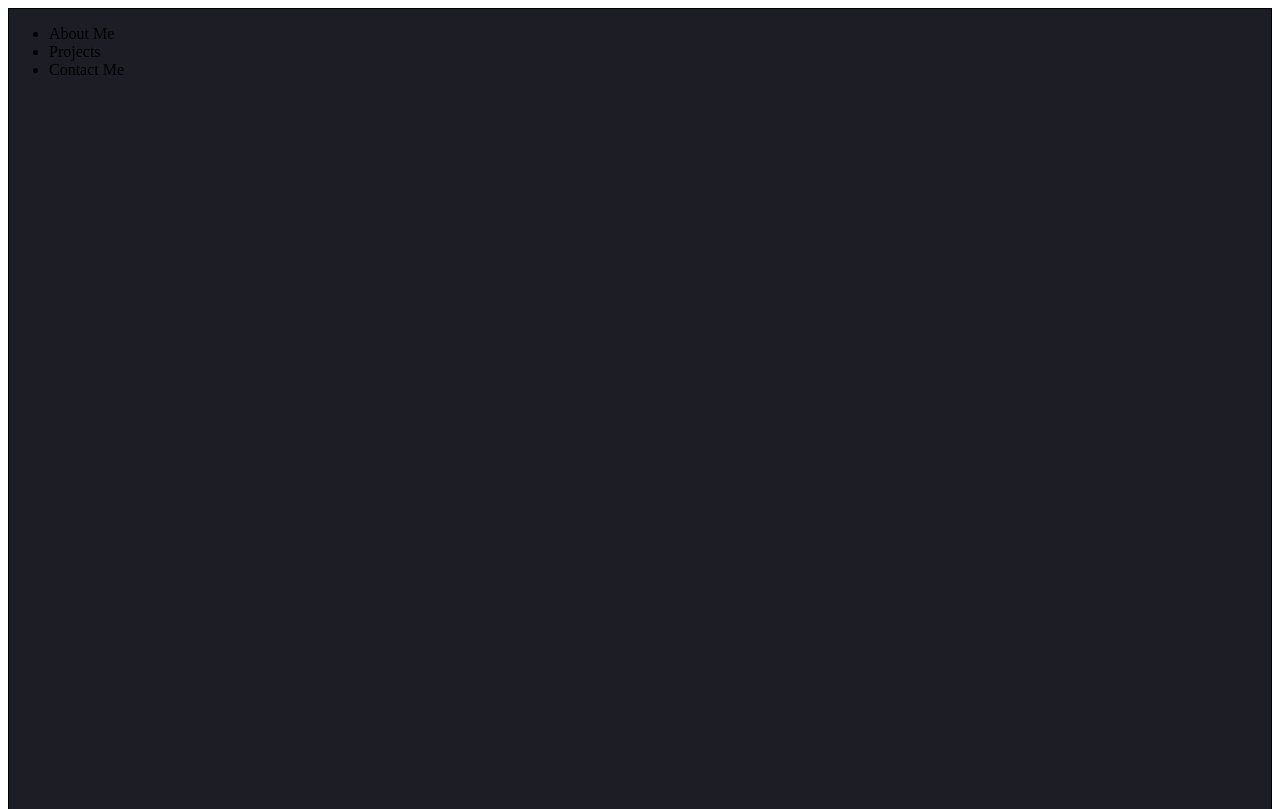
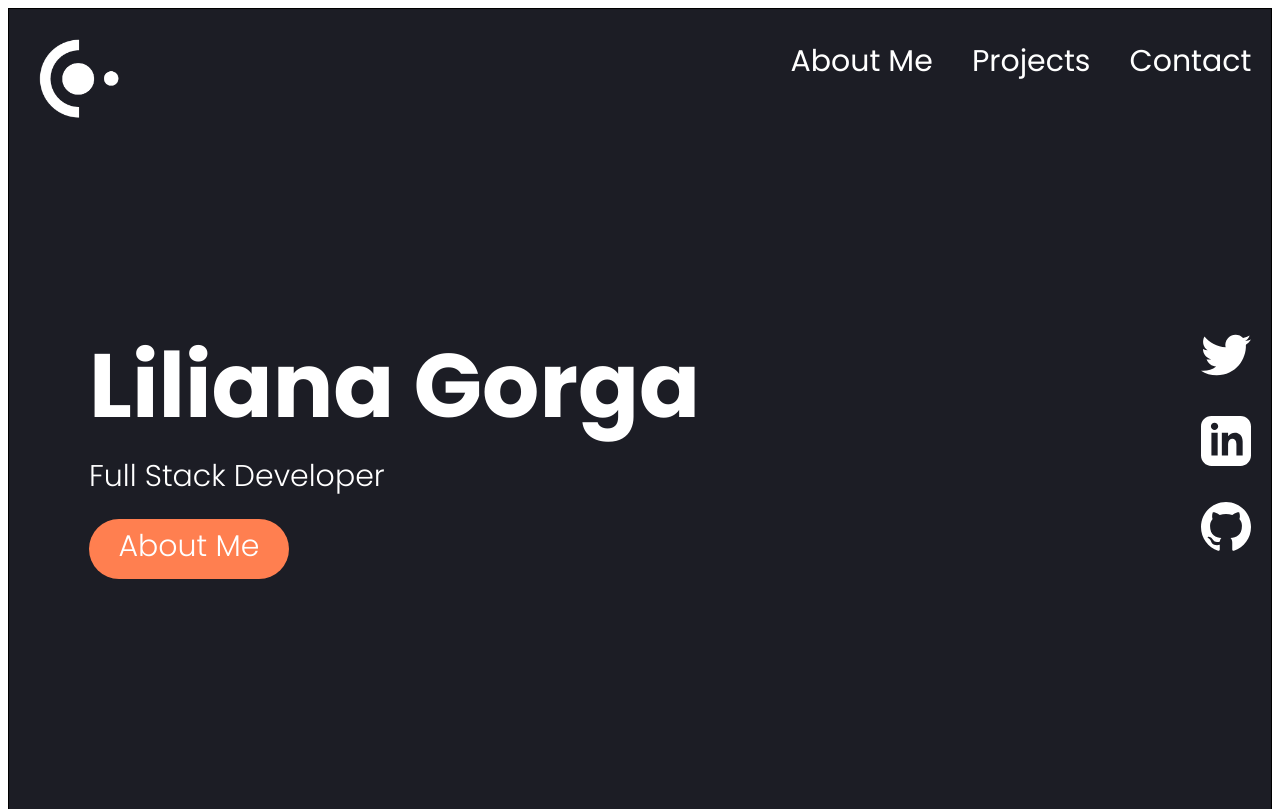
Before and after one commit to lilianagorga/portfolio-2, a website: page dist/index.html in a window 1280 px wide. Shown: the top 809 px of the page. Drawn offline with Linux system fonts and the light colour scheme.

Commit message:
finished nav and added both personal and social logos

```diff
--- a/dist/index.html
+++ b/dist/index.html
@@ -6,16 +6,38 @@
     <meta name="viewport" content="width=device-width, initial-scale=1.0">
     <title>portfolio-4</title>
     <link rel="stylesheet" href="style.css">
+    <link rel="preconnect" href="https://fonts.googleapis.com">
+    <link rel="preconnect" href="https://fonts.gstatic.com" crossorigin>
+    <link href="https://fonts.googleapis.com/css2?family=Poppins:wght@300;400;600;700;800&display=swap" rel="stylesheet">
 </head>
 <body>
     <section class="hero">
         <nav>
+            <img class="logo" src="./images/logo.png" alt="Liliana Gorga Logo">
             <ul>
                 <li>About Me</li>
                 <li>Projects</li>
-                <li>Contact Me</li>
+                <li>Contact</li>
             </ul>
         </nav>
+        <div class="hero-area">
+            <div class="hero-text">
+                <h1>Liliana Gorga</h1>
+            <p>Full Stack Developer</p>
+            <div class="button">About Me</div>
+            </div>
+            <div class="socials">
+                <div class="social">
+                    <svg xmlns="http://www.w3.org/2000/svg" fill="#ffffff" width="50" height="50" viewBox="0 0 24 24"><path d="M24 4.557c-.883.392-1.832.656-2.828.775 1.017-.609 1.798-1.574 2.165-2.724-.951.564-2.005.974-3.127 1.195-.897-.957-2.178-1.555-3.594-1.555-3.179 0-5.515 2.966-4.797 6.045-4.091-.205-7.719-2.165-10.148-5.144-1.29 2.213-.669 5.108 1.523 6.574-.806-.026-1.566-.247-2.229-.616-.054 2.281 1.581 4.415 3.949 4.89-.693.188-1.452.232-2.224.084.626 1.956 2.444 3.379 4.6 3.419-2.07 1.623-4.678 2.348-7.29 2.04 2.179 1.397 4.768 2.212 7.548 2.212 9.142 0 14.307-7.721 13.995-14.646.962-.695 1.797-1.562 2.457-2.549z"/></svg>
+                </div>
+                <div class="social">
+                    <svg xmlns="http://www.w3.org/2000/svg" fill="#ffffff" width="50" height="50" viewBox="0 0 24 24"><path d="M19 0h-14c-2.761 0-5 2.239-5 5v14c0 2.761 2.239 5 5 5h14c2.762 0 5-2.239 5-5v-14c0-2.761-2.238-5-5-5zm-11 19h-3v-11h3v11zm-1.5-12.268c-.966 0-1.75-.79-1.75-1.764s.784-1.764 1.75-1.764 1.75.79 1.75 1.764-.783 1.764-1.75 1.764zm13.5 12.268h-3v-5.604c0-3.368-4-3.113-4 0v5.604h-3v-11h3v1.765c1.396-2.586 7-2.777 7 2.476v6.759z"/></svg>
+                </div>
+                <div class="social">
+                    <svg xmlns="http://www.w3.org/2000/svg" fill="#ffffff" width="50" height="50" viewBox="0 0 24 24"><path d="M12 0c-6.626 0-12 5.373-12 12 0 5.302 3.438 9.8 8.207 11.387.599.111.793-.261.793-.577v-2.234c-3.338.726-4.033-1.416-4.033-1.416-.546-1.387-1.333-1.756-1.333-1.756-1.089-.745.083-.729.083-.729 1.205.084 1.839 1.237 1.839 1.237 1.07 1.834 2.807 1.304 3.492.997.107-.775.418-1.305.762-1.604-2.665-.305-5.467-1.334-5.467-5.931 0-1.311.469-2.381 1.236-3.221-.124-.303-.535-1.524.117-3.176 0 0 1.008-.322 3.301 1.23.957-.266 1.983-.399 3.003-.404 1.02.005 2.047.138 3.006.404 2.291-1.552 3.297-1.23 3.297-1.23.653 1.653.242 2.874.118 3.176.77.84 1.235 1.911 1.235 3.221 0 4.609-2.807 5.624-5.479 5.921.43.372.823 1.102.823 2.222v3.293c0 .319.192.694.801.576 4.765-1.589 8.199-6.086 8.199-11.386 0-6.627-5.373-12-12-12z"/></svg>
+                </div>
+            </div>
+        </div>
     </section>
     <section></section>
     <section></section>
--- a/dist/style.css
+++ b/dist/style.css
@@ -1,3 +1,7 @@
+body {
+    font-family: 'Poppins', sans-serif;
+}
+
 section {
     height: 500px;
     background-color: white;
@@ -7,9 +11,86 @@
 .hero {
     background-color: #1c1d25;
     height: 100vh;
+    color: white;
+    font-size: 40px;
 }
 
 footer {
     height: 500px;
     background-color: black;
 }
+
+nav {
+    display: flex;
+    justify-content: space-between;
+}
+
+ul {
+    display: flex;
+    list-style-type: none;
+    width: 500px;
+    justify-content: space-around;
+    font-size: 30px;
+}
+
+li {
+    text-decoration: none;
+}
+
+h1 {
+    font-size: 90px;
+    margin: 0;
+}
+
+p {
+    margin: 0;
+    font-size: 30px;
+    font-weight: 300;
+}
+
+.hero-area {
+    display: flex;
+    height: 100%;
+    justify-content: space-between;
+    align-items: center;
+}
+
+.hero-text {
+    margin-left: 80px;
+    margin-bottom: 200px;
+
+}
+
+.button {
+    width: 200px;
+    height: 55px;
+    border-radius: 30px;
+    background-color: coral;
+    text-align: center;
+    font-size: 30px;
+    font-weight: 300;
+    padding-top: 5px;
+    margin-top: 20px;
+}
+
+.button:hover {
+    background-color: #ef744b;
+}
+
+.button:active {
+    background-color: #a9a9a9;
+    color: #808080;
+}
+
+.socials {
+    padding-bottom: 200px;
+}
+
+.logo {
+    height: 80px;
+    margin: 30px;
+}
+
+.social {
+    margin: 20px;
+}
```
